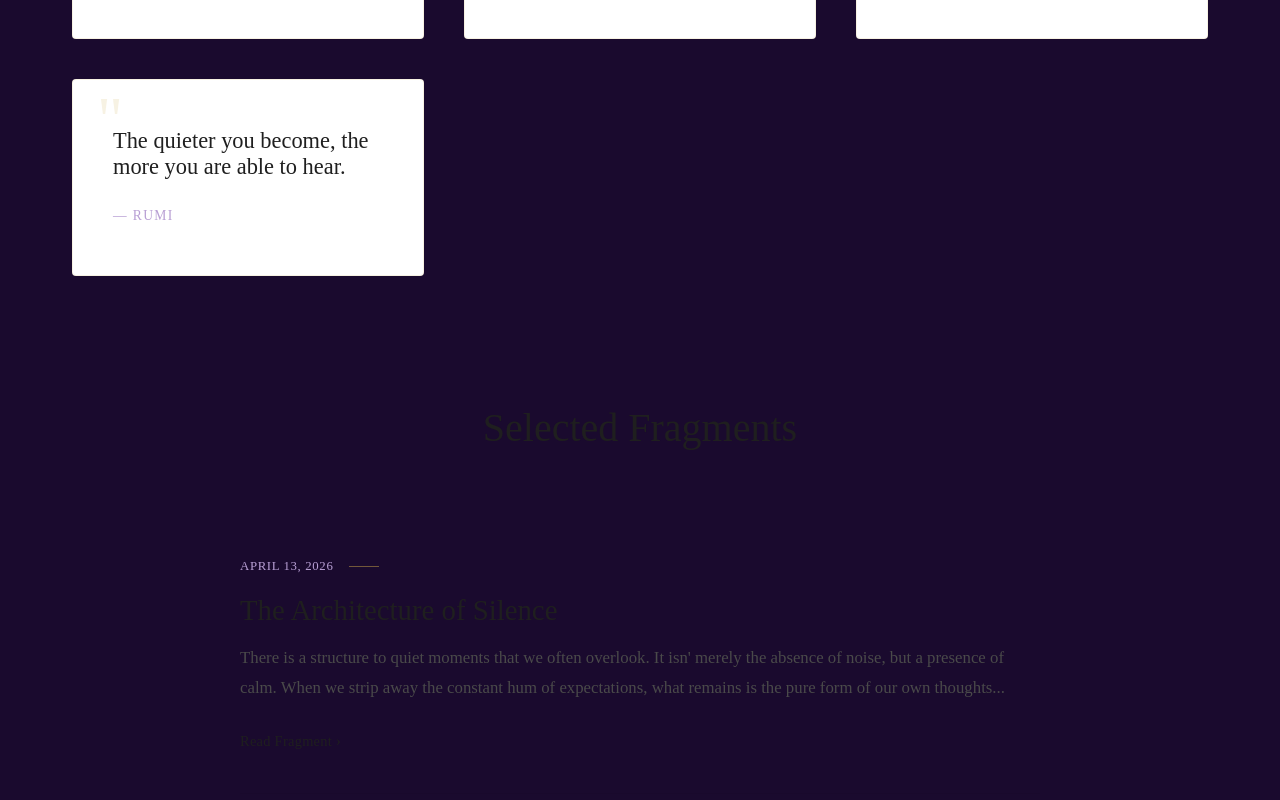
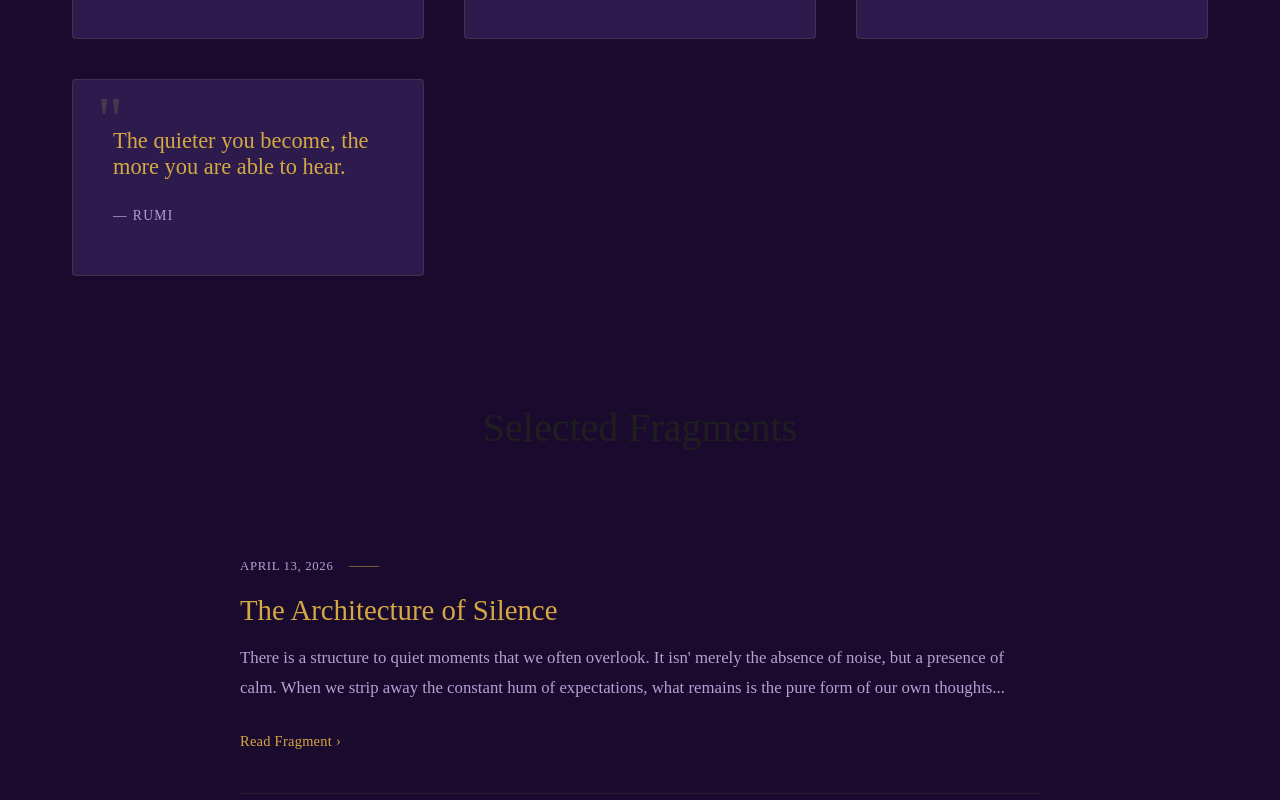
Before and after one commit to AyushSingh360/Words-Sanctuary, a Next.js app: page / in a window 1280 px wide. Shown: the part 1120-1920 px from the top of the page. Built offline with nearby package versions, Linux system fonts and the light colour scheme; a web font is replaced by a local one.

Commit message:
feat: add CSS modules for WritingCard and QuoteCard components

```diff
--- a/src/app/components/QuoteCard.css
+++ b/src/app/components/QuoteCard.css
@@ -1,5 +1,5 @@
 .quote-card {
-  background-color: var(--primary-white);
+  background-color: var(--bg-purple);
   border: 1px solid rgba(201, 166, 70, 0.15);
   border-radius: 4px;
   padding: 3rem 2.5rem;
@@ -27,7 +27,7 @@
 
 .quote-card:hover {
   transform: translateY(-5px);
-  box-shadow: 0 15px 35px rgba(0, 0, 0, 0.03);
+  box-shadow: 0 15px 35px rgba(0, 0, 0, 0.3);
   border-color: rgba(201, 166, 70, 0.3);
 }
 
@@ -43,7 +43,7 @@
 .quote-mark {
   font-family: var(--font-serif);
   font-size: 4rem;
-  color: var(--accent-gold-light);
+  color: rgba(201, 166, 70, 0.2);
   position: absolute;
   top: -2.5rem;
   left: -1rem;
@@ -53,7 +53,7 @@
 
 .quote-text {
   font-size: 1.4rem;
-  color: var(--text-dark);
+  color: var(--text-gold);
   margin-bottom: 1.5rem;
 }
 
--- a/src/app/components/WritingCard.css
+++ b/src/app/components/WritingCard.css
@@ -1,6 +1,6 @@
 .writing-card {
   padding: 2.5rem 0;
-  border-bottom: 1px solid rgba(0, 0, 0, 0.05);
+  border-bottom: 1px solid rgba(201, 166, 70, 0.1);
   transition: all 0.3s ease;
   background-color: transparent;
 }
@@ -33,18 +33,18 @@
 
 .writing-card-title {
   font-size: 1.8rem;
-  color: var(--text-dark);
+  color: var(--text-gold);
   margin-bottom: 1rem;
   transition: color 0.3s ease;
   cursor: pointer;
 }
 
 .writing-card:hover .writing-card-title {
-  color: var(--accent-purple);
+  color: var(--text-gold-light);
 }
 
 .writing-card-excerpt {
-  color: #4a4a4a;
+  color: var(--text-muted);
   font-size: 1.05rem;
   line-height: 1.8;
   margin-bottom: 1.5rem;
@@ -53,7 +53,7 @@
 
 .writing-card-read-more {
   font-size: 0.9rem;
-  color: var(--text-dark);
+  color: var(--text-gold);
   font-weight: 500;
   text-decoration: none;
   transition: all 0.3s ease;
@@ -61,6 +61,6 @@
 }
 
 .writing-card-read-more:hover {
-  color: var(--accent-gold);
+  color: var(--text-gold-light);
   transform: translateX(4px);
 }
```
